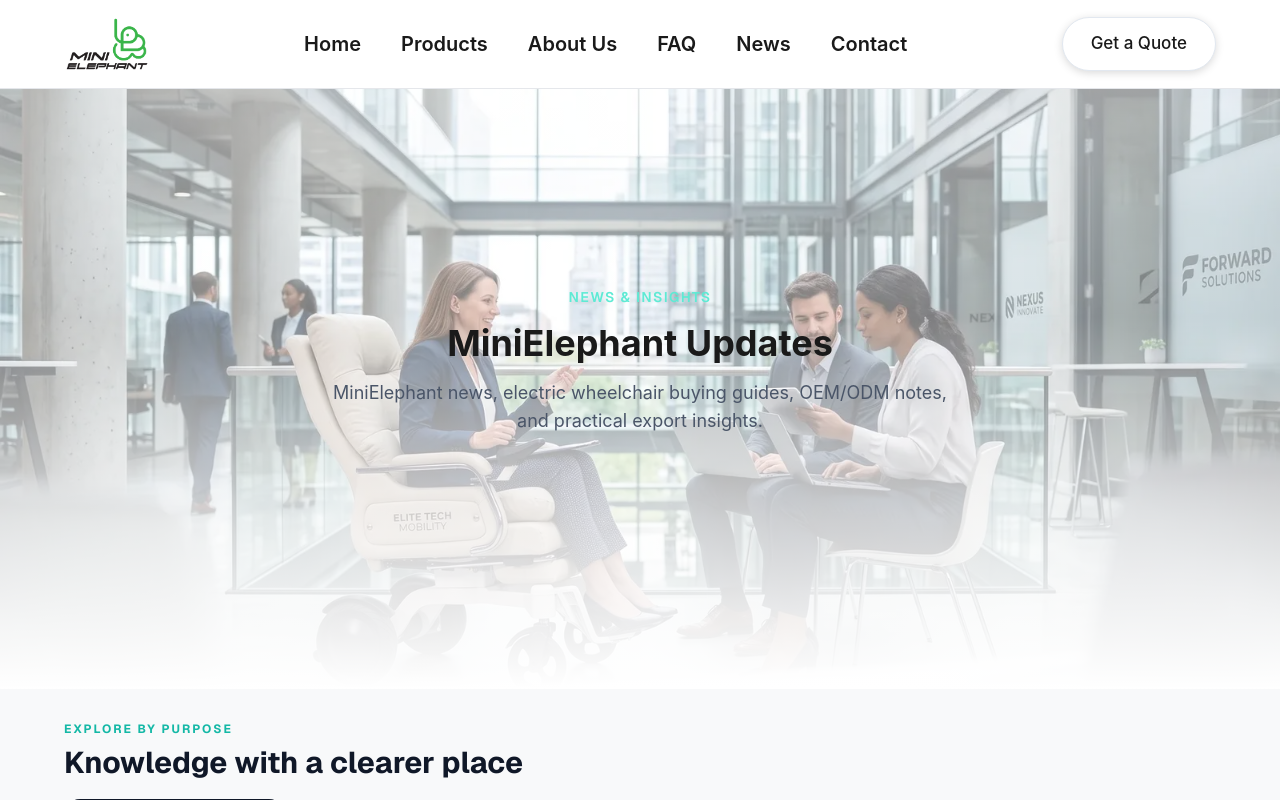
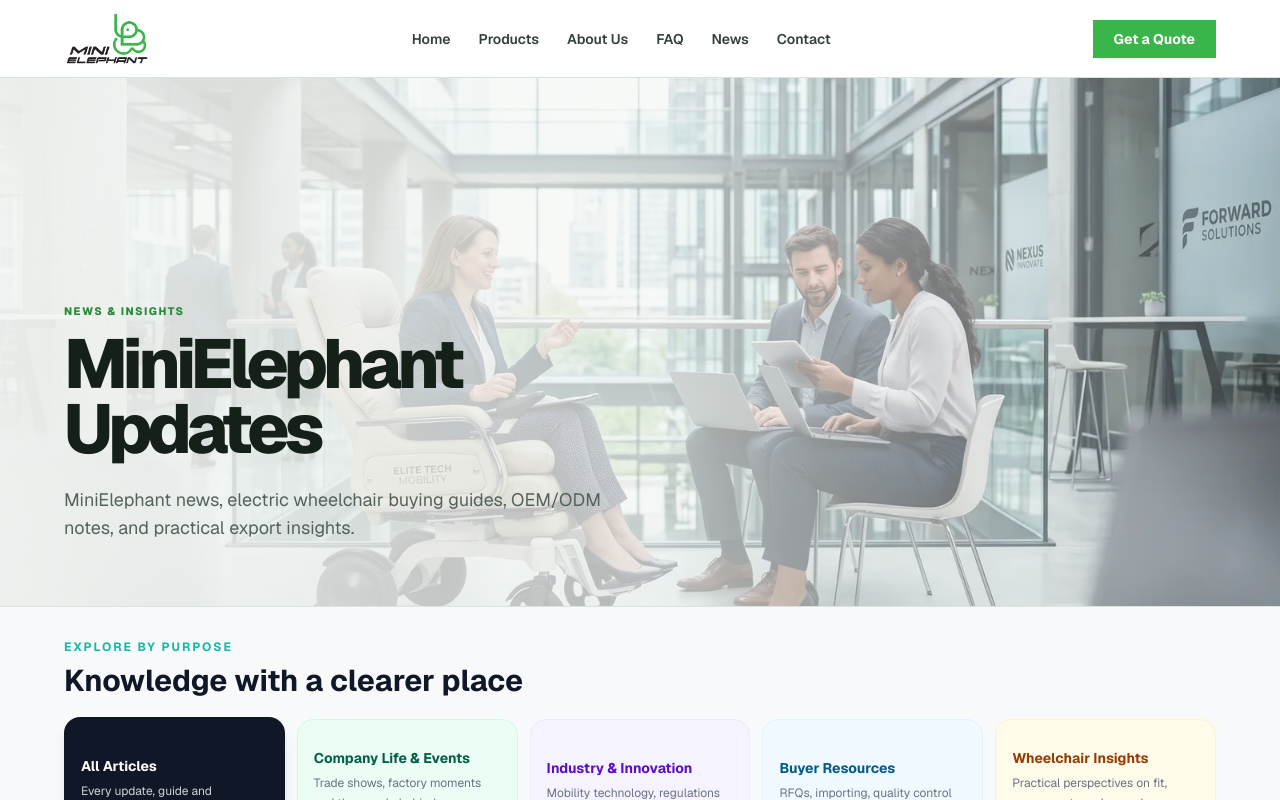
Before and after one commit to haja-ai/export-site, a Next.js app: page /news in a window 1280 px wide. Shown: the top 800 px of the page. Built offline with nearby package versions, Linux system fonts and the light colour scheme.

Commit message:
style: unify shared public page layout

```diff
--- a/app/components/PulseFitPage.jsx
+++ b/app/components/PulseFitPage.jsx
@@ -1,6 +1,5 @@
 'use client';
 
-import { motion } from "framer-motion";
 import Link from 'next/link';
 
 export default function PulseFitPage({
@@ -22,37 +21,18 @@ export default function PulseFitPage({
 
   return (
     <section className="relative flex flex-col">
-      {/* ===== Sticky white nav bar (independent row) ===== */}
-      <motion.header
-        initial={{ opacity: 0, y: -20 }}
-        animate={{ opacity: 1, y: 0 }}
-        transition={{ duration: 0.6, ease: [0.16, 1, 0.3, 1] }}
-        className="sticky top-0 z-50 flex flex-row justify-between items-center px-8 lg:px-16"
-        style={{
-          paddingTop: "1rem",
-          paddingBottom: "1rem",
-          background: "#FFFFFF",
-          borderBottom: "1px solid #e5e7eb",
-        }}
-      >
+      <header className="sticky top-0 z-50 flex h-[4.875rem] items-center justify-between border-b border-[#dbe3dd] bg-white px-6 sm:px-8 lg:px-16">
         {/* Full brand logo */}
         <Link href="/" style={{ textDecoration: 'none' }} className="flex items-center">
-          <img src="/logo-black.png" alt="MiniElephant Electric Wheelchair" style={{ height: "3.5rem", width: "auto" }} />
+          <img src="/logo-black.png" alt="MiniElephant Electric Wheelchair" className="h-14 w-auto object-contain object-left" />
         </Link>
 
-        <nav className="hidden lg:flex flex-row items-center gap-10" aria-label="Main navigation">
+        <nav className="hidden items-center gap-7 text-sm font-semibold text-[#334139] lg:flex" aria-label="Main navigation">
           {navLinks.map((item) => (
             <Link
               key={item.href}
               href={item.href}
-              style={{
-                fontFamily: "Inter, sans-serif",
-                fontSize: "1.25rem",
-                fontWeight: 600,
-                color: "#1a1a1a",
-                textDecoration: 'none',
-              }}
-              className="hover:opacity-70 hover:scale-110 transition-all duration-200 inline-block"
+              className="transition-colors hover:text-[#278a36]"
             >
               {item.label}
             </Link>
@@ -61,60 +41,37 @@ export default function PulseFitPage({
 
         <Link
           href="/contact"
-          className="px-7 py-3 rounded-full transition-all hover:scale-105 hidden sm:inline-block"
-          style={{
-            background: "#FFFFFF",
-            border: "1px solid #e2e8f0",
-            fontFamily: "Inter, sans-serif",
-            fontSize: "1.0625rem",
-            fontWeight: 500,
-            color: "#1a1a1a",
-            boxShadow: "0 2px 8px rgba(0, 0, 0, 0.15)",
-            textDecoration: 'none',
-          }}
+          className="hidden border border-[#3ab54a] bg-[#3ab54a] px-5 py-2 text-sm font-bold text-white transition-colors hover:bg-[#278a36] sm:inline-block"
         >
           Get a Quote
         </Link>
-      </motion.header>
+      </header>
 
       {/* ===== Banner hero region ===== */}
-      <div className="relative flex flex-col overflow-hidden min-h-[28.75rem] sm:min-h-[32.5rem] lg:min-h-[37.5rem]">
+      <div className="relative flex min-h-[25rem] overflow-hidden border-b border-[#dbe3dd] bg-[#f4f7f4] sm:min-h-[29rem] lg:min-h-[33rem]">
         {/* Banner image */}
         <img src={bannerImage} alt="" className="absolute inset-0 w-full h-full object-cover" loading="eager" fetchPriority="high" />
-        {/* Cinematic overlay */}
-        <div
-          className="absolute inset-0"
-          style={{
-            background:
-              "linear-gradient(180deg, rgba(255,255,255,0.62) 0%, rgba(255,255,255,0.48) 38%, rgba(255,255,255,0.80) 72%, #FFFFFF 100%)",
-          }}
-        />
+        <div className="absolute inset-0 bg-[linear-gradient(90deg,rgba(244,247,244,0.95),rgba(244,247,244,0.72)_52%,rgba(244,247,244,0.18))]" />
 
         {/* Title block — centered over the banner */}
         {(badge || title) && (
-          <motion.div
-            initial={{ opacity: 0, y: 30 }}
-            animate={{ opacity: 1, y: 0 }}
-            transition={{ duration: 0.8, delay: 0.2, ease: [0.16, 1, 0.3, 1] }}
-            className="relative z-10 flex-1 flex flex-col items-center justify-center text-center px-4 max-w-4xl mx-auto pb-14"
-            style={{ gap: "16px" }}
-          >
+          <div className="relative z-10 flex min-h-[25rem] max-w-3xl flex-col justify-end px-6 pb-12 pt-28 sm:min-h-[29rem] sm:px-8 lg:min-h-[33rem] lg:px-16 lg:pb-16">
             {badge && (
-              <span className="text-sm font-semibold uppercase tracking-widest" style={{ color: "#5EEAD4" }}>
+              <span className="text-[0.68rem] font-extrabold uppercase tracking-[0.14em] text-[#278a36]">
                 {badge}
               </span>
             )}
             {title && (
-              <h1 className="text-3xl lg:text-4xl font-bold" style={{ fontFamily: "Inter, sans-serif", color: "#1a1a1a" }}>
+              <h1 className="mt-3 text-[clamp(2.7rem,5.4vw,5.8rem)] font-extrabold leading-[0.94] tracking-[-0.07em] text-[#152019]">
                 {title}
               </h1>
             )}
             {description && (
-              <p className="text-base lg:text-lg" style={{ fontFamily: "Inter, sans-serif", color: "#4a5568", maxWidth: "40rem" }}>
+              <p className="mt-6 max-w-xl text-base leading-7 text-[#55625b] sm:text-lg">
                 {description}
               </p>
             )}
-          </motion.div>
+          </div>
         )}
       </div>
 
```
